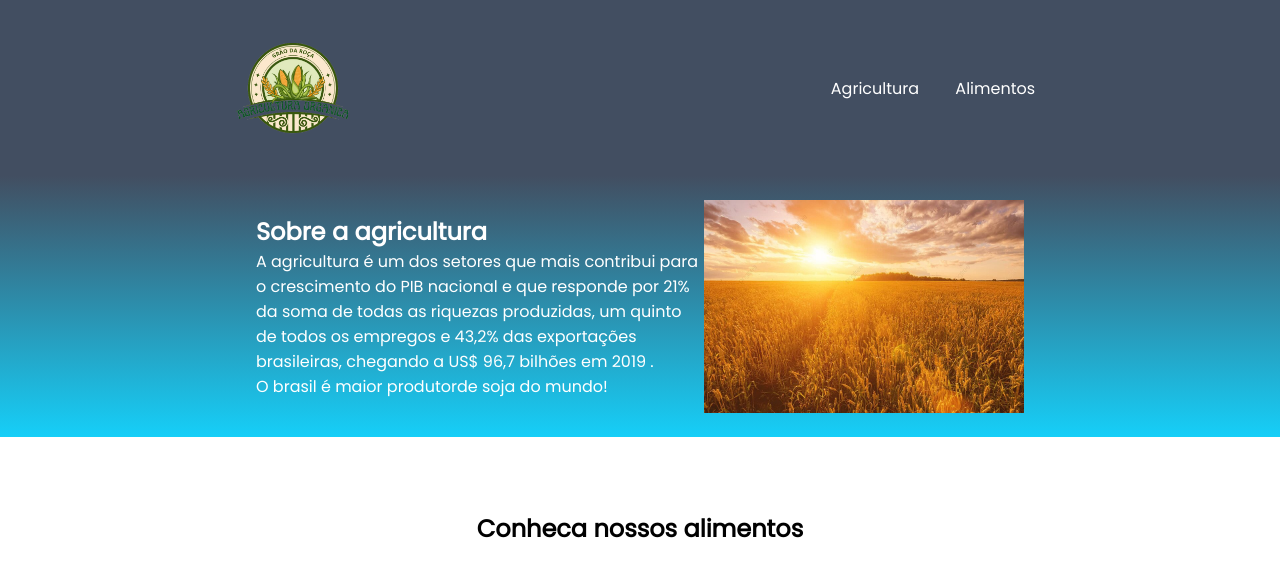
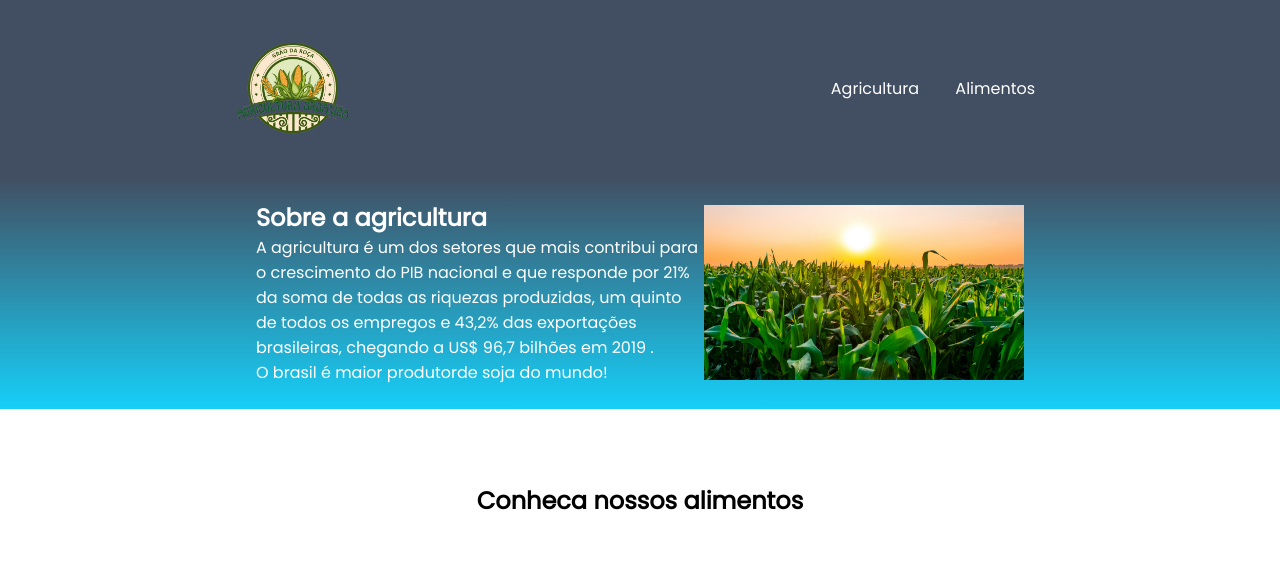
Before and after one commit to matheusbarbosa31102007/agicultura, a plain HTML site: page index.html in a window 1280 px wide. Shown: the top 562 px of the page. Drawn offline with Linux system fonts and the light colour scheme.

Commit message:
Update index.html

```diff
--- a/index.html
+++ b/index.html
@@ -24,7 +24,7 @@
             <p class="agricultura-texto-um">A agricultura é um dos setores que mais contribui para o crescimento do PIB nacional e que responde por 21% da soma de todas as riquezas produzidas, um quinto de todos os empregos e 43,2% das exportações brasileiras, chegando a US$ 96,7 bilhões em 2019 .</p>
             <p class="agricultura-texto-dois">O brasil é maior produtorde soja do mundo!</p>
         </div>
-        <img class="agricultura-imagem" src="pngtree-sunrise-or-sunset-field-with-haystacks-farmland-evening-agriculture-photo-image_32137834.jpg" alt="agricultura">
+        <img class="agricultura-imagem" src="website_web_image_20230425_1682440897793_web.png" alt="agricultura">
     </section>
     <section class="alimentos">
         <h2 class="alimentos-titulo">Conheca nossos alimentos</h2>
```
